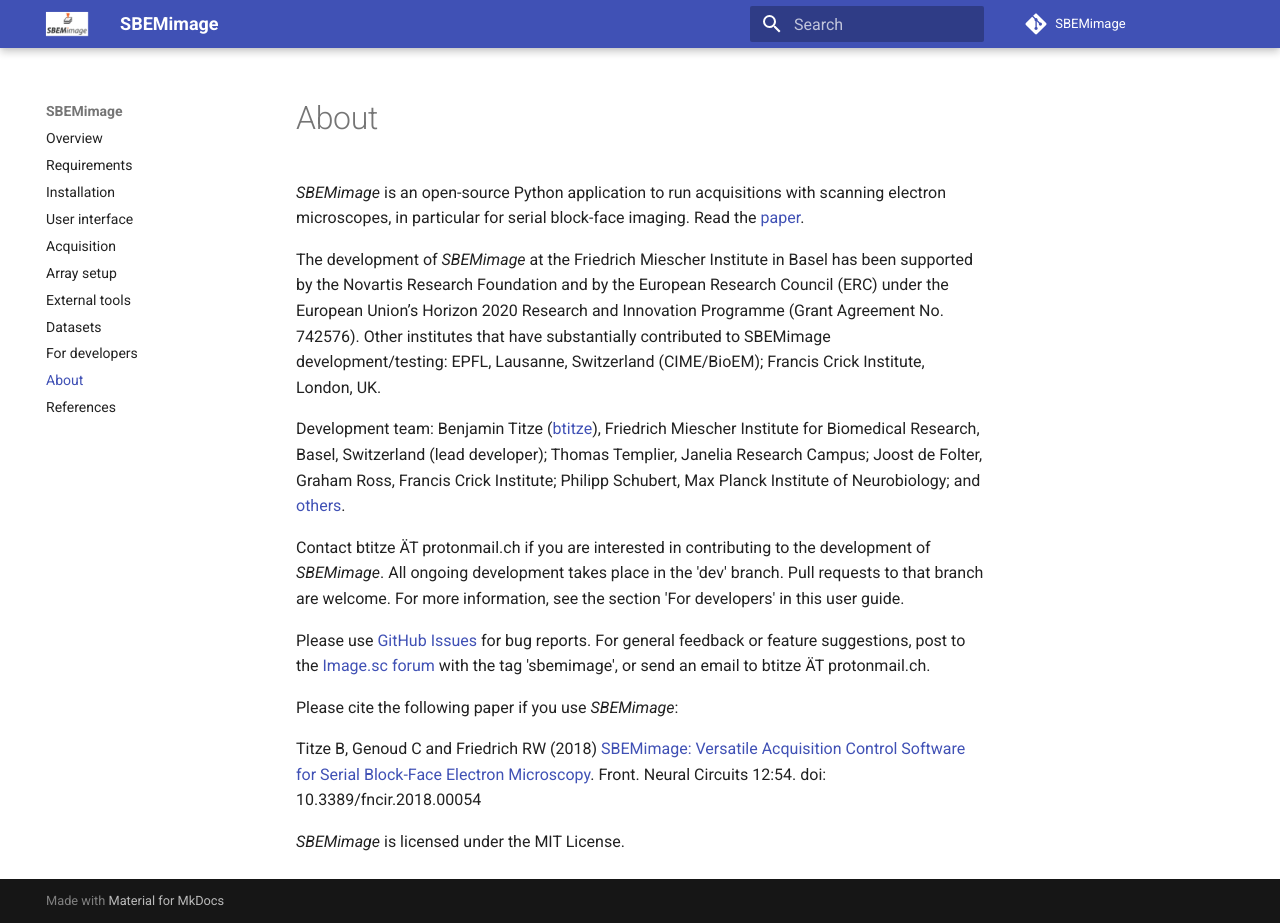
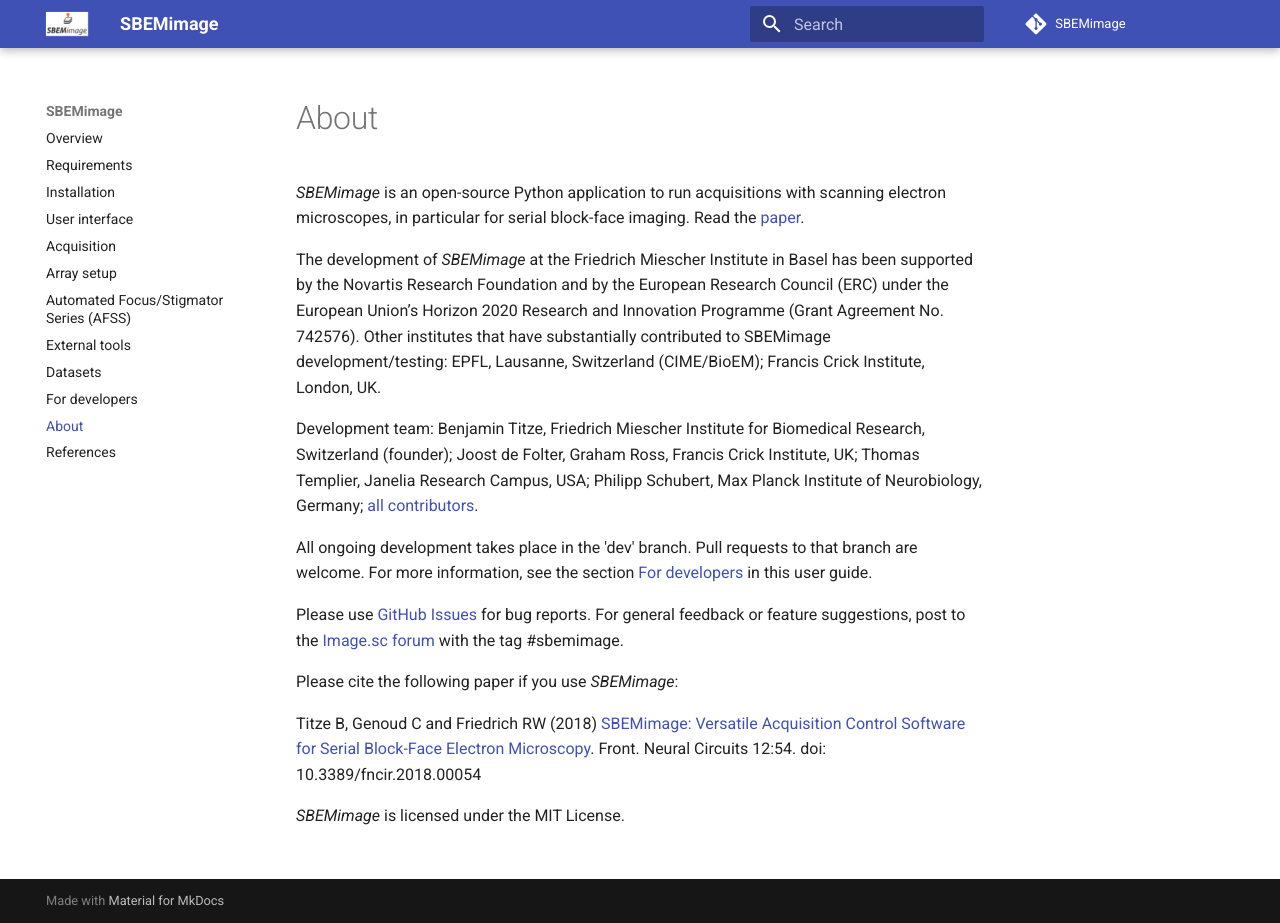
Before and after one commit to SBEMimage/SBEMimage, an MkDocs documentation site: the page built from docs/about.md, in a window 1280 px wide and 923 px high. Built offline with MkDocs 1.6.1 and Material for MkDocs 9.7.7, drawn with Linux system fonts in a browser that asks for light colours; comment, search, counter and statistics services are not loaded.

Commit message:
Updated contact info and installation instructions

```diff
--- a/docs/about.md
+++ b/docs/about.md
@@ -13,23 +13,19 @@
 development/testing: EPFL, Lausanne, Switzerland (CIME/BioEM); Francis
 Crick Institute, London, UK.
 
-Development team: Benjamin Titze
-([btitze](https://github.com/btitze)), Friedrich Miescher Institute for
-Biomedical Research, Basel, Switzerland (lead developer); Thomas
-Templier, Janelia Research Campus; Joost de Folter, Graham Ross, Francis Crick
-Institute; Philipp Schubert, Max Planck Institute of Neurobiology; and
-[others](https://github.com/SBEMimage/SBEMimage/graphs).
+Development team:
+Benjamin Titze, Friedrich Miescher Institute for Biomedical Research, Switzerland (founder);
+Joost de Folter, Graham Ross, Francis Crick Institute, UK;
+Thomas Templier, Janelia Research Campus, USA;
+Philipp Schubert, Max Planck Institute of Neurobiology, Germany;
+[all contributors](https://github.com/SBEMimage/SBEMimage/graphs/contributors?all=1).
 
-Contact btitze ÄT protonmail.ch if you are interested in contributing to
-the development of *SBEMimage*. All ongoing development takes place in
+All ongoing development takes place in
 the 'dev' branch. Pull requests to that branch are welcome. For more
-information, see the section 'For developers' in this user guide.
+information, see the section [For developers](development.md) in this user guide.
 
-Please use [GitHub
-Issues](https://github.com/SBEMimage/SBEMimage/issues) for bug reports.
-For general feedback or feature suggestions, post to the [Image.sc
-forum](https://forum.image.sc) with the tag 'sbemimage', or send an
-email to btitze ÄT protonmail.ch.
+Please use [GitHub Issues](https://github.com/SBEMimage/SBEMimage/issues) for bug reports.
+For general feedback or feature suggestions, post to the [Image.sc forum](https://forum.image.sc) with the tag #sbemimage.
 
 Please cite the following paper if you use *SBEMimage*:
 
--- a/mkdocs.yml
+++ b/mkdocs.yml
@@ -23,6 +23,7 @@
   - user_interface.md
   - acquisition.md
   - array_setup.md
+  - autofocus_afss_help.md
   - external_tools.md
   - datasets.md
   - development.md
```
Also changed, not shown: docs/development.md (+5 -7 lines), docs/installation.md (+3 -2 lines), 1 other file.
